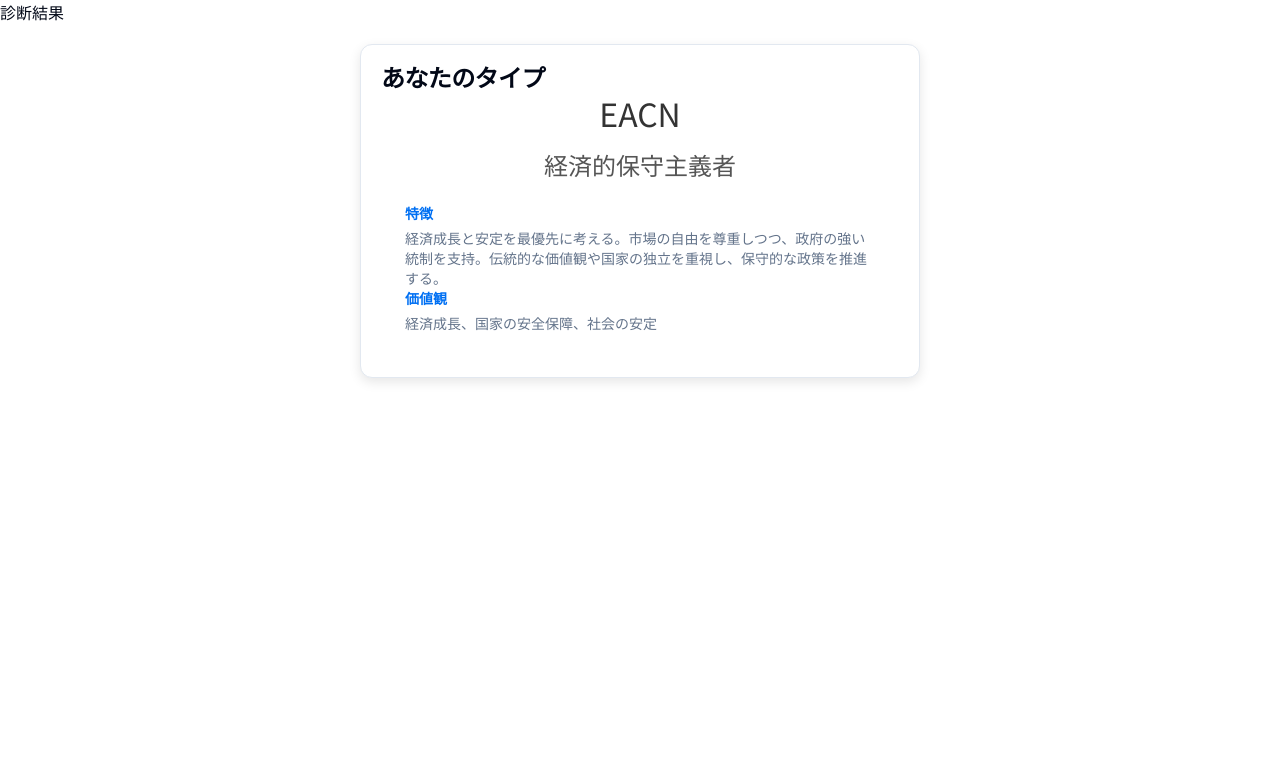
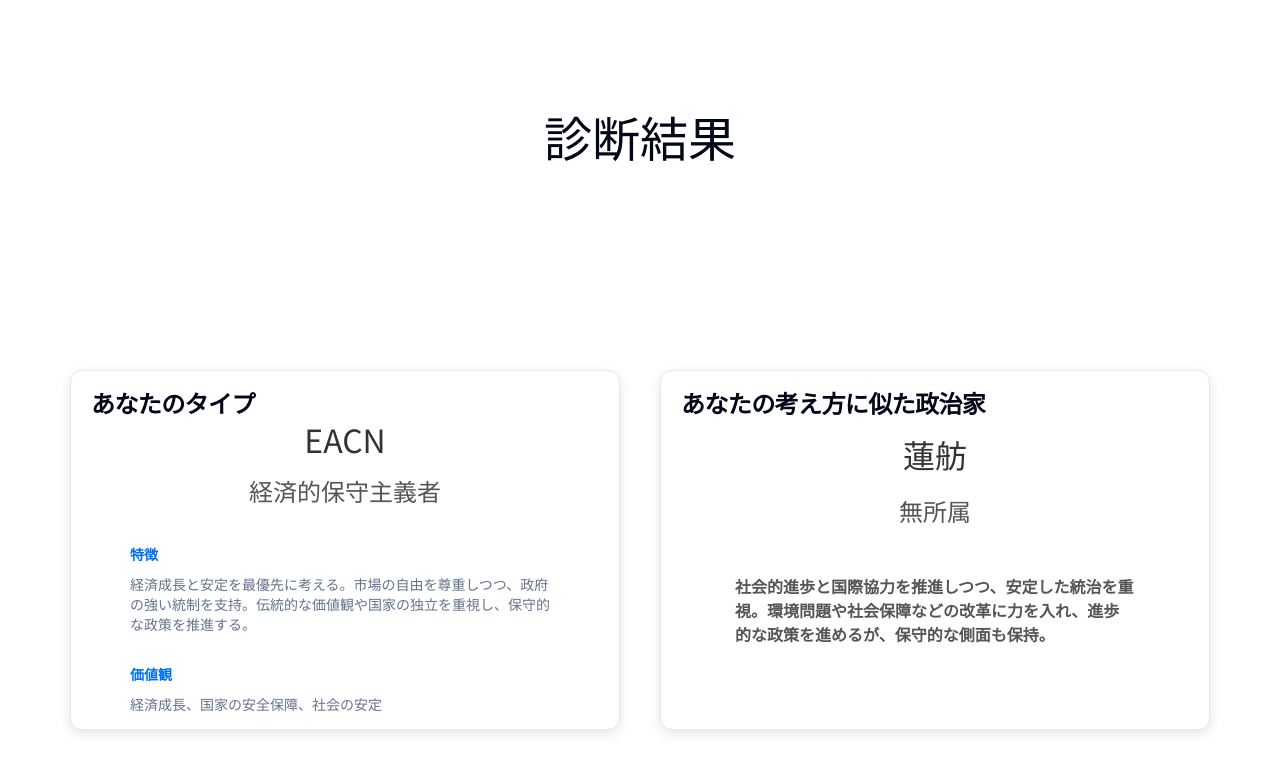
Before and after one commit to kapibara-tornado/frontend-app, a Next.js app: page /result in a window 1280 px wide. Shown: the top 772 px of the page. Built offline with nearby package versions, Linux system fonts and the light colour scheme.

Commit message:
add: similar politician card

```diff
--- /dev/null
+++ b/src/app/components/SimilarPoliticianCard.tsx
@@ -0,0 +1,80 @@
+import {
+  Card,
+  CardContent,
+  CardTitle,
+} from '@/components/ui/card';
+import styled from 'styled-components';
+import React from 'react';
+import {SimilarPolitician} from '@/app/data/similarPoliticianData';
+
+
+
+const SimilarPoliticianCard = ({ id }: { id: number }) => {
+  const type = SimilarPolitician.find(
+    (type) => type.id === id
+  );
+  if (!type) {
+    return null;
+  }
+  return (
+    <div>
+      <CardContainer>
+        <StyledCard>
+          <CardTitle>あなたの考え方に似た政治家</CardTitle>
+          <CardContent>
+            <PoliticianName>
+              {type.politicianName}
+            </PoliticianName>
+            <PartyName>{type.partyName}</PartyName>
+            <Explanation>{type.explanation}</Explanation>
+          </CardContent>
+        </StyledCard>
+      </CardContainer>
+    </div>
+  );
+};
+
+export default SimilarPoliticianCard;
+
+const CardContainer = styled.div`
+  display: flex;
+  justify-content: center;
+  align-items: center;
+  padding: 20px;
+  width: 100%;
+  max-width: 650px;
+  margin: 0 auto;
+  height: 400px;
+`;
+
+const StyledCard = styled(Card)`
+  border-radius: 12px;
+  box-shadow: 0 4px 12px rgba(0, 0, 0, 0.1);
+  padding: 20px;
+  width: 100%;
+  height: 100%;
+`;
+
+const PoliticianName = styled.h1`
+  text-align: center;
+  font-size: 2rem;
+  color: #333;
+  margin-bottom: 10px;
+  margin-top: 15px;
+`;
+
+const PartyName = styled.h2`
+  text-align: center;
+  font-size: 1.5rem;
+  color: #555;
+  margin-bottom: 20px;
+  padding: 5px;
+`;
+
+const Explanation = styled.span`
+  font-weight: 700;
+  color: #555;
+  display: block;
+  margin: 10px;
+  padding: 20px;
+`;
--- a/src/app/components/TypeCard.tsx
+++ b/src/app/components/TypeCard.tsx
@@ -6,9 +6,9 @@ import {
 } from '@/components/ui/card';
 import React from 'react';
 import styled from 'styled-components';
-import { YourTypes } from '../data/yourTypesData';
-import { Description } from '@radix-ui/react-toast';
+import { YourTypes } from '@/app/data/yourTypesData';
 
+//政治版mbti
 const TypeCard = ({ id }: { id: number }) => {
   const type = YourTypes.find((type) => type.id === id);
   if (!type) {
@@ -20,16 +20,18 @@ const TypeCard = ({ id }: { id: number }) => {
         <StyledCard>
           <CardTitle>あなたのタイプ</CardTitle>
           <CardContent>
-          <TypeAlphabet>{type.TypeAlphabet}</TypeAlphabet>
-          <TypeCharacter>{type.TypeCharacter}</TypeCharacter>
-          <CardDescription>
+            <TypeAlphabet>{type.typeAlphabet}</TypeAlphabet>
+            <TypeCharacter>
+              {type.typeCharacter}
+            </TypeCharacter>
+            <Explanation>
               <DescriptionTitle>特徴</DescriptionTitle>
               {type.feature}
-          </CardDescription>
-          <CardDescription>
+            </Explanation>
+            <Explanation>
               <DescriptionTitle>価値観</DescriptionTitle>
               {type.senseOfValue}
-          </CardDescription>
+            </Explanation>
           </CardContent>
         </StyledCard>
       </CardContainer>
@@ -45,15 +47,17 @@ const CardContainer = styled.div`
   align-items: center;
   padding: 20px;
   width: 100%;
-  max-width: 600px;
+  max-width: 650px;
   margin: 0 auto;
+  height: 400px;
 `;
 
 const StyledCard = styled(Card)`
   border-radius: 12px;
   box-shadow: 0 4px 12px rgba(0, 0, 0, 0.1);
   padding: 20px;
-  background-color: #fff;
+  width: 100%;
+  height: 100%;
 `;
 
 const TypeAlphabet = styled.h1`
@@ -70,9 +74,13 @@ const TypeCharacter = styled.h2`
   margin-bottom: 20px;
 `;
 
+const Explanation = styled(CardDescription)`
+    padding: 15px;
+`;
+
 const DescriptionTitle = styled.span`
-  font-weight: bold;
+  font-weight: 700;
   color: #0070f3;
   display: block;
-  margin-bottom: 5px;
+  margin-bottom: 10px;
 `;
--- /dev/null
+++ b/src/app/data/similarPoliticianData.ts
@@ -0,0 +1,25 @@
+import { PoliticianInfo } from '../types/types';
+
+export const SimilarPolitician: PoliticianInfo[] = [
+  {
+    id: 1,
+    politicianName: '小池百合子',
+    partyName: '無所属',
+    explanation:
+      '経済成長と国際協力を重視しつつ、保守的な政策を維持。環境政策やインフラ整備などで国際的な連携を推進し、東京のグローバルな競争力を強化。',
+  },
+  {
+    id: 2,
+    politicianName: '石丸慎二',
+    partyName: '無所属',
+    explanation:
+      '自由市場経済を支持し、国家主権や地方自治を強調する政策を提案。規制緩和と経済的自由を推進し、政府の干渉を最小限に抑える姿勢。',
+  },
+  {
+    id: 3,
+    politicianName: '蓮舫',
+    partyName: '無所属',
+    explanation:
+      '社会的進歩と国際協力を推進しつつ、安定した統治を重視。環境問題や社会保障などの改革に力を入れ、進歩的な政策を進めるが、保守的な側面も保持。',
+  },
+];
--- a/src/app/page.tsx
+++ b/src/app/page.tsx
@@ -3,6 +3,7 @@
 import Link from 'next/link';
 import styled from 'styled-components';
 
+//indexページ
 export default function Home() {
   return (
     <div>
--- a/src/app/play/page.tsx
+++ b/src/app/play/page.tsx
@@ -5,6 +5,7 @@ import { motion } from 'framer-motion';
 import styled from 'styled-components';
 import Image from 'next/image';
 
+//質問回答画面
 function Play() {
   return (
     <div>
--- a/src/app/result/page.tsx
+++ b/src/app/result/page.tsx
@@ -3,14 +3,42 @@
 import React from 'react';
 import styled from 'styled-components';
 import TypeCard from '../components/TypeCard';
+import SimilarPoliticianCard from '../components/SimilarPoliticianCard';
 
 function Page() {
   return (
     <div>
-    診断結果
-    <TypeCard id={1}></TypeCard>
+      <Wrapper>
+        <Title>診断結果</Title>
+        <Container>
+          <TypeCard id={1}></TypeCard>
+          <SimilarPoliticianCard
+            id={3}
+          ></SimilarPoliticianCard>
+        </Container>
+      </Wrapper>
     </div>
   );
 }
 
 export default Page;
+
+const Wrapper = styled.div`
+  display: flex;
+  flex-direction: column;
+  justify-content: space-between;
+  height: 100vh;
+`;
+
+const Container = styled.div`
+  display: flex;
+  justify-content: space-around;
+  align-items: flex-end;
+  padding: 50px;
+`;
+
+const Title = styled.h1`
+  text-align: center;
+  padding-top: 100px;
+  font-size: 3rem;
+`;
```
Also changed, not shown: src/app/data/yourTypesData.ts (+35 -33 lines), src/app/types/types.ts (+9 -2 lines). Lines whose indentation alone changed are shown as unchanged.
